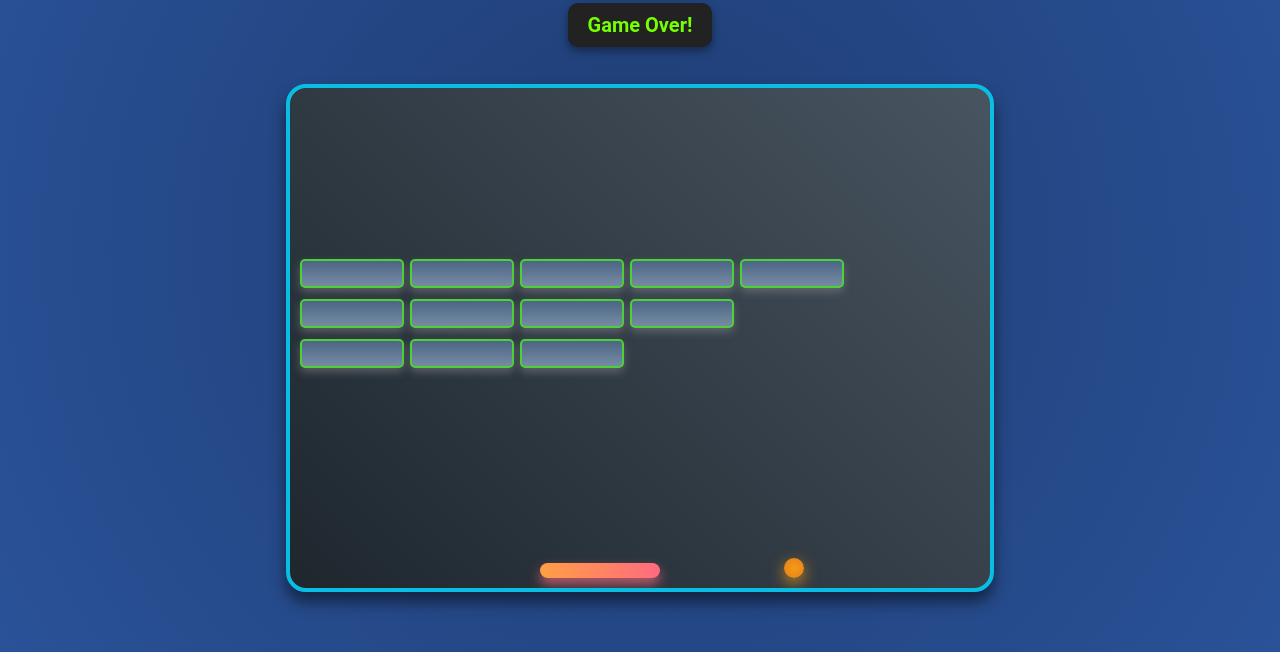
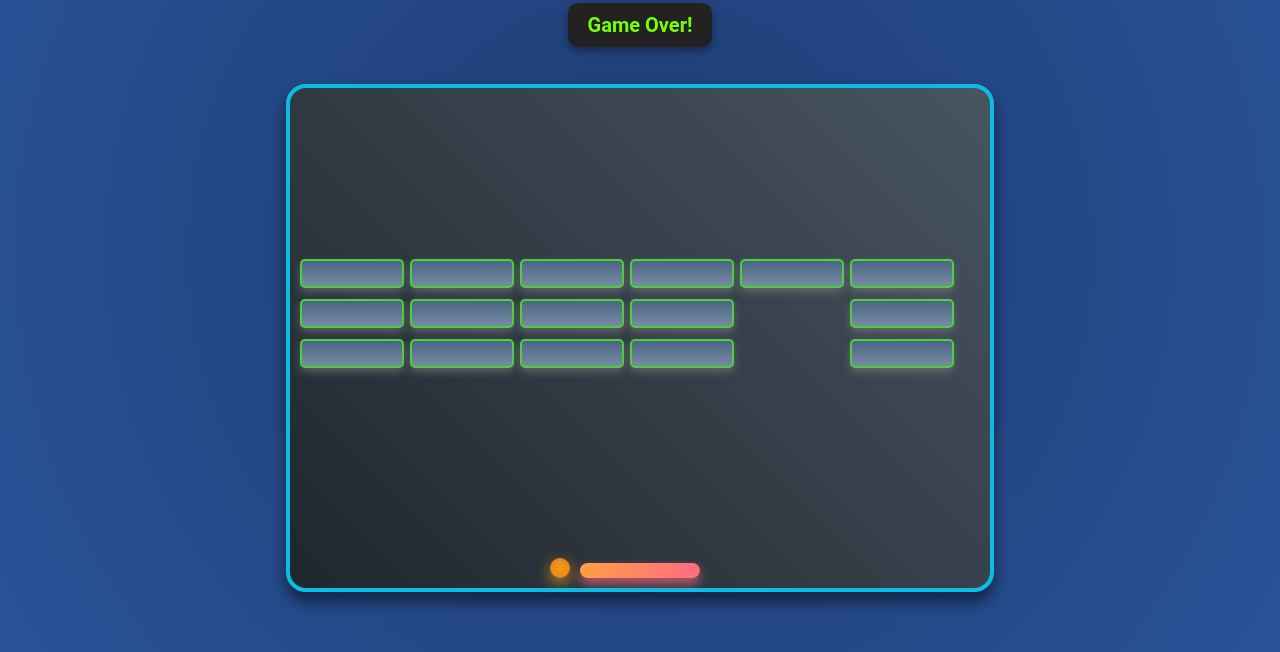
Before and after one commit to patilarya76/Simulatedv3Aryasqd56, a plain HTML site: page game4/index.html in a window 1280 px wide. Shown: the part 148-800 px from the top of the page. Drawn offline with Linux system fonts and the light colour scheme.

Commit message:
done with the aditional features

```diff
--- a/game4/app.js
+++ b/game4/app.js
@@ -3,13 +3,13 @@ const scoreDisplay = document.querySelector('#score');
 const blockWidth = 100;
 const blockHeight = 20;
 const ballDiameter = 20;
-const boardWidth = 600;
-const boardHeight = 400;
+const boardWidth = 700;
+const boardHeight = 500;
 let xDirection = 2;
 let yDirection = -2;
 
-let currentPosition = [250, 10];
-let ballCurrentPosition = [290, 60];
+let currentPosition = [290, 10]; // Paddle position
+let ballCurrentPosition = [340, 60]; // Ball start position
 let timerId;
 let score = 0;
 
@@ -26,7 +26,7 @@ class Block {
 // All blocks
 const blocks = [];
 for (let y = 300; y >= 220; y -= 40) {
-    for (let x = 10; x <= 490; x += 110) {
+    for (let x = 10; x <= 580; x += 110) {
         blocks.push(new Block(x, y));
     }
 }
@@ -55,16 +55,7 @@ ball.classList.add('ball');
 grid.appendChild(ball);
 drawBall();
 
-// Move user
-function moveUser(e) {
-    if (e.key === 'ArrowLeft' && currentPosition[0] > 0) {
-        currentPosition[0] -= 15;
-    } else if (e.key === 'ArrowRight' && currentPosition[0] < boardWidth - blockWidth) {
-        currentPosition[0] += 15;
-    }
-    drawUser();
-}
-
+// Draw user paddle
 function drawUser() {
     user.style.left = currentPosition[0] + 'px';
     user.style.bottom = currentPosition[1] + 'px';
@@ -76,6 +67,17 @@ function drawBall() {
     ball.style.bottom = ballCurrentPosition[1] + 'px';
 }
 
+// Move user paddle
+function moveUser(e) {
+    if (e.key === 'ArrowLeft' && currentPosition[0] > 0) {
+        currentPosition[0] -= 15;
+    } else if (e.key === 'ArrowRight' && currentPosition[0] < boardWidth - blockWidth) {
+        currentPosition[0] += 15;
+    }
+    drawUser();
+}
+document.addEventListener('keydown', moveUser);
+
 // Move ball
 function moveBall() {
     ballCurrentPosition[0] += xDirection;
@@ -85,7 +87,7 @@ function moveBall() {
 }
 timerId = setInterval(moveBall, 20);
 
-// Check collisions
+// Check for collisions
 function checkForCollisions() {
     // Block collision
     blocks.forEach((block, index) => {
@@ -118,17 +120,17 @@ function checkForCollisions() {
         yDirection *= -1;
     }
 
-    // User collision
+    // Paddle collision
     if (
         ballCurrentPosition[0] > currentPosition[0] &&
         ballCurrentPosition[0] < currentPosition[0] + blockWidth &&
         ballCurrentPosition[1] <= currentPosition[1] + blockHeight &&
-        ballCurrentPosition[1] > currentPosition[1]
+        ballCurrentPosition[1] >= currentPosition[1]
     ) {
         yDirection *= -1;
     }
 
-    // Game over
+    // Game Over
     if (ballCurrentPosition[1] <= 0) {
         clearInterval(timerId);
         scoreDisplay.textContent = 'Game Over!';
@@ -148,5 +150,3 @@ function changeDirection() {
         xDirection = 2;
     }
 }
-
-document.addEventListener('keydown', moveUser);
```
Also changed, not shown: game4/index.html (line endings or trailing spaces).
